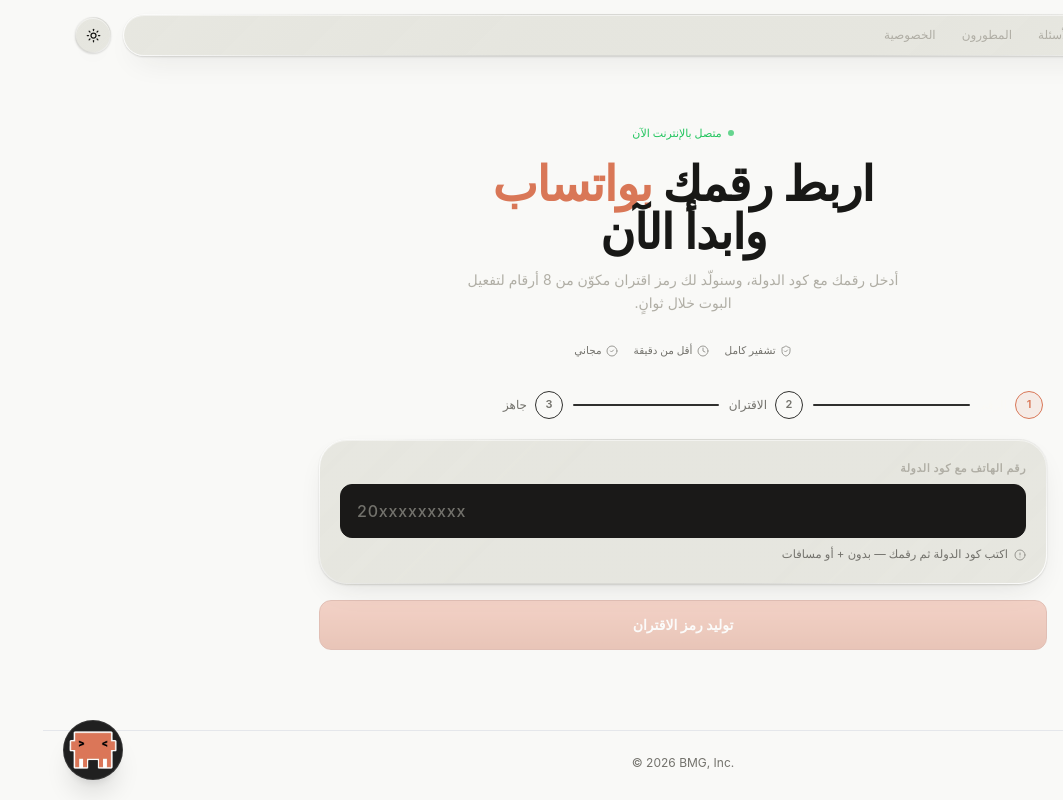
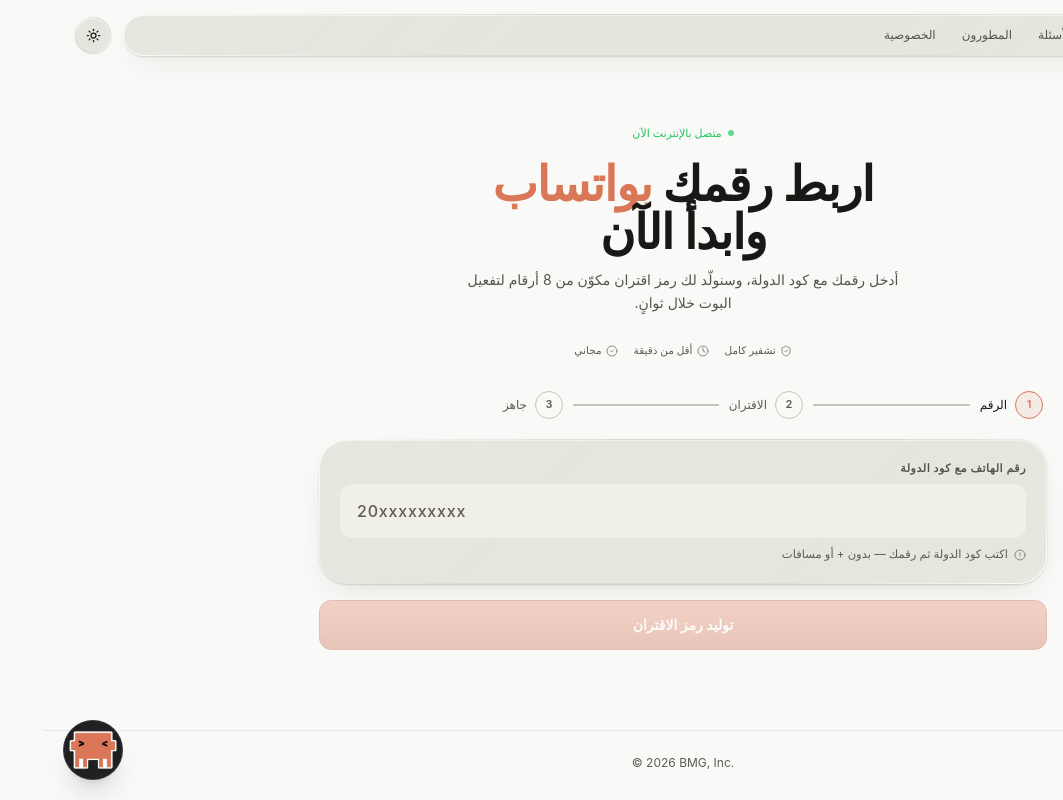
Before and after one commit to ux656/Freund, a Next.js app: page / in a window 1280 px wide. Shown: the whole page, without its empty margins (217-1280 px from the left). Built offline with nearby package versions, Linux system fonts and the light colour scheme.

Commit message:
Make Tailwind semantic colors respond to active theme

```diff
--- a/tailwind.config.ts
+++ b/tailwind.config.ts
@@ -11,31 +11,31 @@ const config: Config = {
     extend: {
       colors: {
         bg: {
-          DEFAULT: "#141413",
+          DEFAULT: "rgb(var(--theme-bg) / <alpha-value>)",
           light: "#F9F9F7",
         },
         surface: {
-          DEFAULT: "#1F1E1D",
+          DEFAULT: "rgb(var(--theme-surface) / <alpha-value>)",
           light: "#F0F0EB",
         },
         "surface-2": {
-          DEFAULT: "#262624",
+          DEFAULT: "rgb(var(--theme-surface-2) / <alpha-value>)",
           light: "#E7E7E0",
         },
         "surface-3": {
-          DEFAULT: "#30302E",
+          DEFAULT: "rgb(var(--theme-surface-3) / <alpha-value>)",
           light: "#DDDDD5",
         },
         text: {
-          DEFAULT: "#FAF9F5",
+          DEFAULT: "rgb(var(--theme-text) / <alpha-value>)",
           light: "#181816",
         },
         "text-2": {
-          DEFAULT: "#B0AEA5",
+          DEFAULT: "rgb(var(--theme-text-2) / <alpha-value>)",
           light: "#55534D",
         },
         "text-3": {
-          DEFAULT: "#73726C",
+          DEFAULT: "rgb(var(--theme-text-3) / <alpha-value>)",
           light: "#5D5B54",
         },
         primary: {
@@ -55,11 +55,11 @@ const config: Config = {
           light: "#B83232",
         },
         border: {
-          DEFAULT: "#30302E",
+          DEFAULT: "rgb(var(--theme-border) / <alpha-value>)",
           light: "#C5C5BA",
         },
         input: {
-          DEFAULT: "#1A1918",
+          DEFAULT: "rgb(var(--theme-input) / <alpha-value>)",
           light: "#F0EFE8",
         },
       },
```
